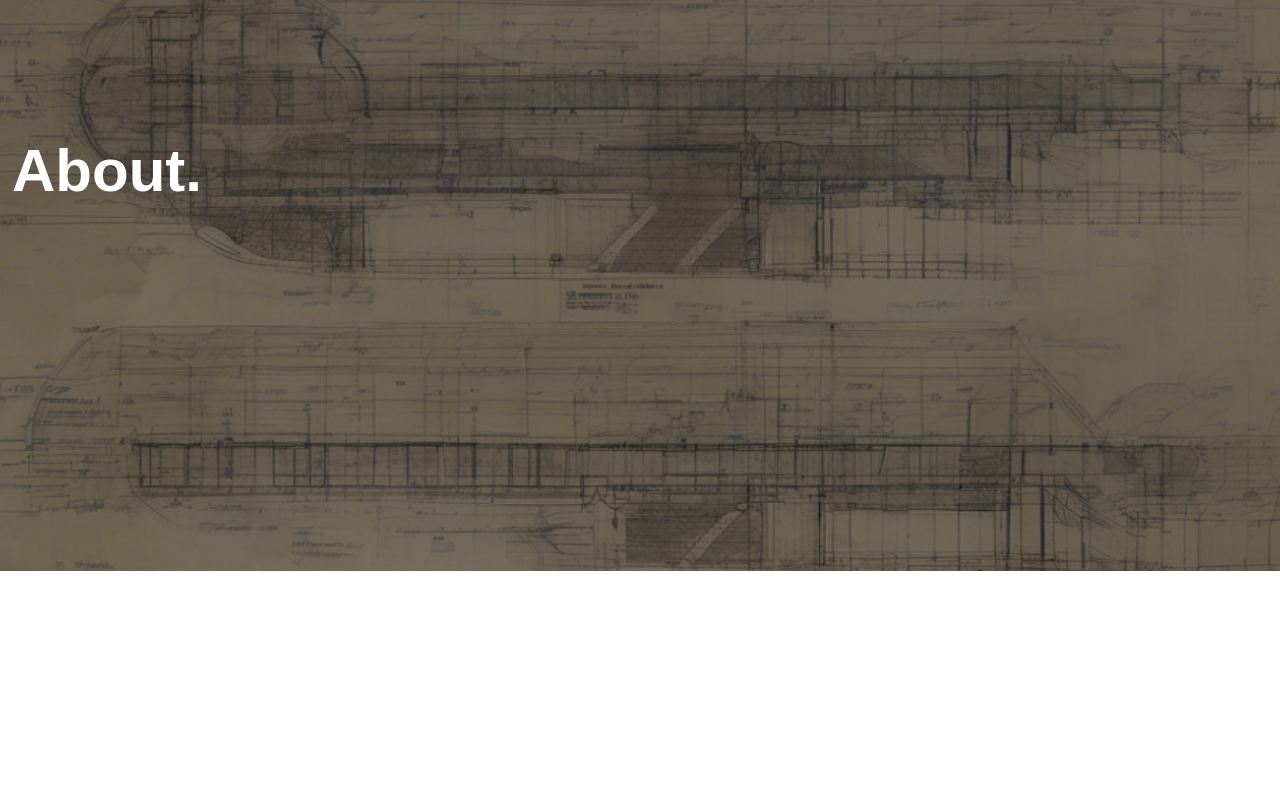
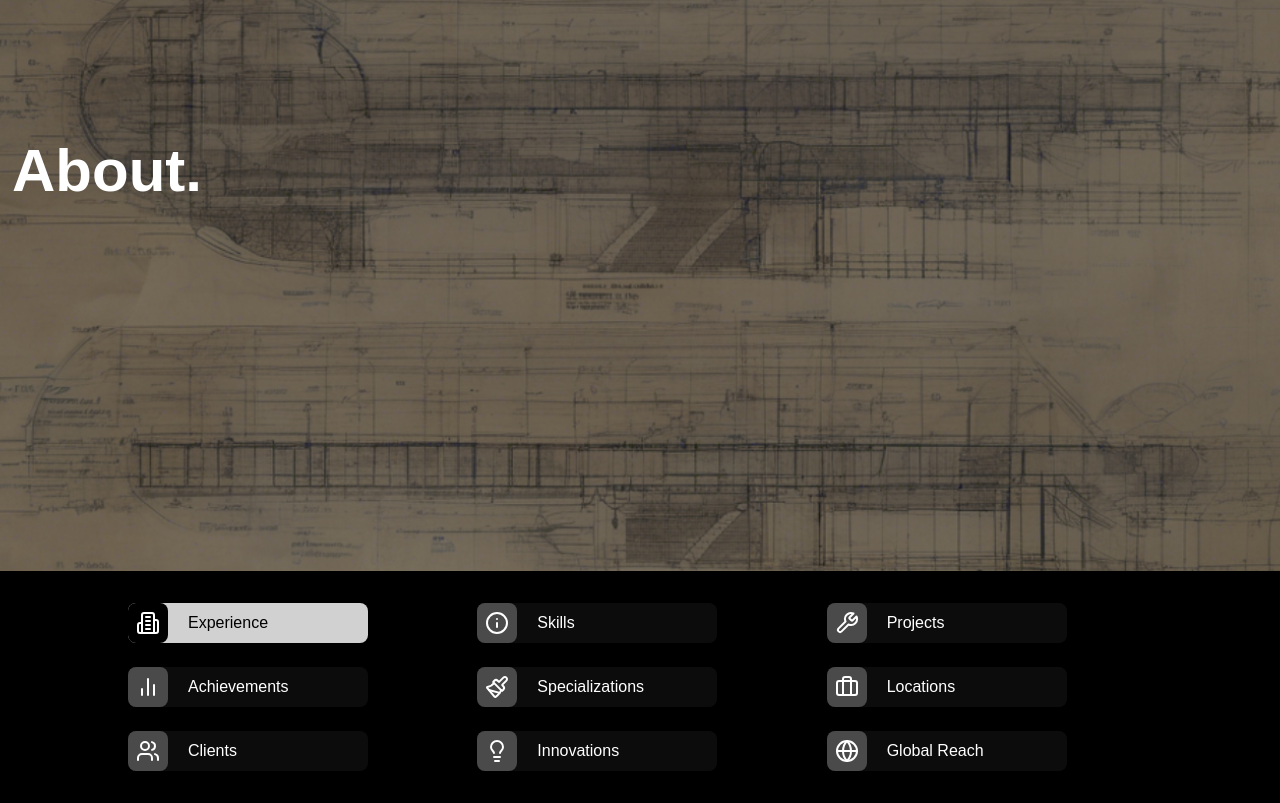
Before and after one commit to Amir-LOUATII/upwork_civil-engineer-portfolio, a Next.js app: page / in a window 1280 px wide. Shown: the part 229-1032 px from the top of the page. Before the commit the page ends 800 px from the top, so only its background shows below. Built offline with nearby package versions, Linux system fonts and the light colour scheme.

Commit message:
Add NavigationGrid and NavigationItem components for site navigation

```diff
--- a/app/page.tsx
+++ b/app/page.tsx
@@ -1,5 +1,11 @@
 import Hero from "@/components/hero/Hero";
+import NavigationGrid from "@/components/navigation-grid/NavigationGrid";
 
 export default function Home() {
-  return <Hero />;
+  return (
+    <>
+      <Hero />
+      <NavigationGrid />
+    </>
+  );
 }
--- /dev/null
+++ b/components/navigation-grid/NavigationGrid.tsx
@@ -0,0 +1,93 @@
+import {
+  BarChart2,
+  Briefcase,
+  Building2,
+  Globe,
+  Info,
+  Lightbulb,
+  Paintbrush,
+  Users,
+  Wrench,
+} from "lucide-react";
+import { NavigationItem } from "./NavigationItem";
+
+interface NavigationGridProps {
+  activeItem?: string;
+}
+const navigationItems = [
+  {
+    icon: <Building2 size={24} />,
+    label: "Experience",
+    href: "/experience",
+    id: "experience",
+  },
+  {
+    icon: <Info size={24} />,
+    label: "Skills",
+    href: "/skills",
+    id: "skills",
+  },
+  {
+    icon: <Wrench size={24} />,
+    label: "Projects",
+    href: "/projects",
+    id: "projects",
+  },
+  {
+    icon: <BarChart2 size={24} />,
+    label: "Achievements",
+    href: "/achievements",
+    id: "achievements",
+  },
+  {
+    icon: <Paintbrush size={24} />,
+    label: "Specializations",
+    href: "/specializations",
+    id: "specializations",
+  },
+  {
+    icon: <Briefcase size={24} />,
+    label: "Locations",
+    href: "/locations",
+    id: "locations",
+  },
+  {
+    icon: <Users size={24} />,
+    label: "Clients",
+    href: "/clients",
+    id: "clients",
+  },
+  {
+    icon: <Lightbulb size={24} />,
+    label: "Innovations",
+    href: "/innovations",
+    id: "innovations",
+  },
+  {
+    icon: <Globe size={24} />,
+    label: "Global Reach",
+    href: "/global-reach",
+    id: "global-reach",
+  },
+];
+export default function NavigationGrid({
+  activeItem = "experience",
+}: NavigationGridProps) {
+  return (
+    <div className="bg-black p-8">
+      <div className="max-w-5xl mx-auto">
+        <div className="grid grid-cols-1 md:grid-cols-3 gap-6">
+          {navigationItems.map((item) => (
+            <NavigationItem
+              key={item.id}
+              icon={item.icon}
+              label={item.label}
+              href={item.href}
+              isActive={activeItem === item.id}
+            />
+          ))}
+        </div>
+      </div>
+    </div>
+  );
+}
--- /dev/null
+++ b/components/navigation-grid/NavigationItem.tsx
@@ -0,0 +1,35 @@
+import Link from "next/link";
+
+interface NavigationItemProps {
+  icon: React.ReactNode;
+  label: string;
+  href: string;
+  isActive?: boolean;
+}
+
+export function NavigationItem({
+  icon,
+  label,
+  href,
+  isActive = false,
+}: NavigationItemProps) {
+  return (
+    <Link
+      href={href}
+      className={`flex items-center gap-3 rounded-lg transition-colors max-w-60 shadow ${
+        isActive
+          ? "bg-[#d1d1d1] text-black"
+          : "bg-[#0c0c0c] text-white hover:bg-[#5e5e5e]"
+      }`}
+    >
+      <div
+        className={`rounded-lg w-10 h-10 flex items-center justify-center ${
+          isActive ? "bg-black text-white" : "bg-[#4a4a4a]"
+        }`}
+      >
+        {icon}
+      </div>
+      <span className="text-base font-medium flex-1 p-2">{label}</span>
+    </Link>
+  );
+}
```
